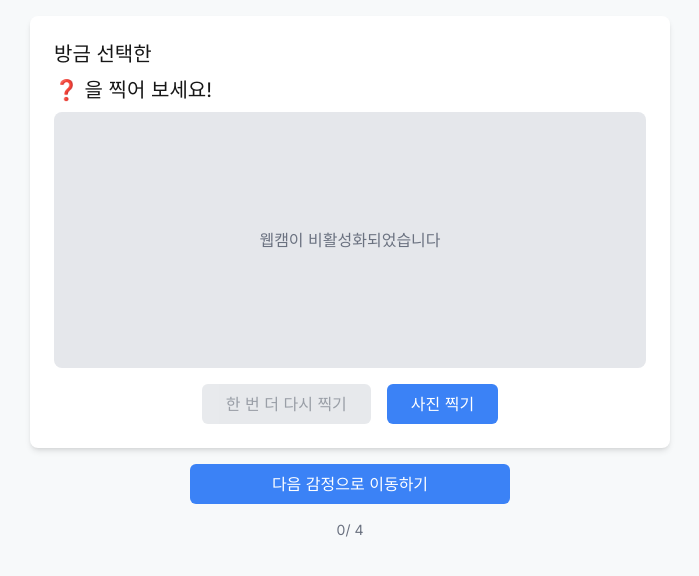
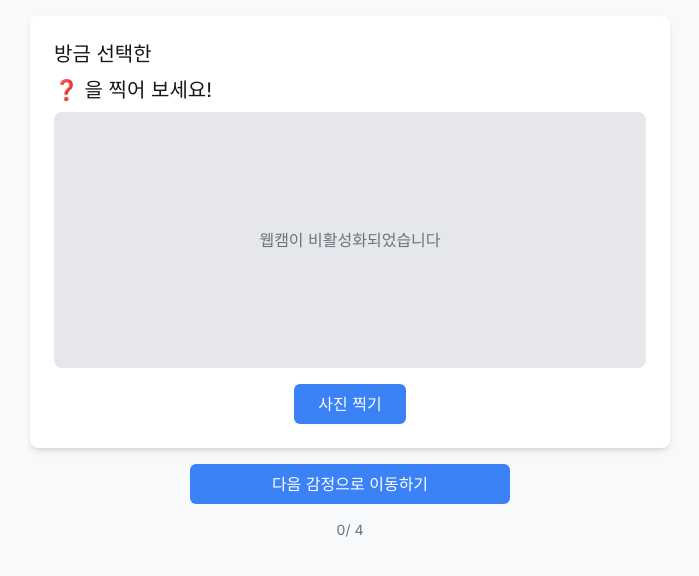
Before and after one commit to tinon1004/LookNLearn, a Next.js app: page /main/step2 in a window 1280 px wide. Shown: the top 576 px of the page, without its empty margins (290-989 px from the left). Built offline with nearby package versions, Linux system fonts and the light colour scheme; no server answers.

Commit message:
Refactor: change retake photo button

```diff
--- a/src/app/main/step1/EmotionData.ts
+++ b/src/app/main/step1/EmotionData.ts
@@ -33,7 +33,7 @@ export const imageData: ImageData[] = [
     description: '친구와 말다툼을 하고 있습니다. 어떤 표정을 짓고 있을까요?'
   },
   {
-    src: '/img/emotion/happy.png',
+    src: '/img/emotion/happy1.png',
     correctEmotion: '행복한, 좋은 표정',
     description: '친구의 생일파티에 초대 되었고 친구가 생일 케이크를 불고 있습니다. 어떤 표정을 짓고 있을까요?'
   },
--- a/src/app/main/step2/LearningStep2Content.tsx
+++ b/src/app/main/step2/LearningStep2Content.tsx
@@ -21,6 +21,7 @@ export default function LearningStep2Content() {
   const [error, setError] = useState<string | null>(null);
   const [isLoading, setIsLoading] = useState<boolean>(false);
   const [result, setResult] = useState<AnalysisResult | null>(null);
+  const [attemptCount, setAttemptCount] = useState<number>(0);
   const videoRef = useRef<HTMLVideoElement>(null);
   const streamRef = useRef<MediaStream | null>(null);
 
@@ -96,15 +97,22 @@ export default function LearningStep2Content() {
           setError('이미지 업로드 중 오류가 발생했습니다.');
         } finally {
           setIsLoading(false);
+          setAttemptCount(prevCount => prevCount + 1);
         }
       }
     }
   }, []);
 
-  const retakePhoto = () => {
-    setImageSrc(null);
-    setResult(null);
-    startWebcam();
+  const handleCaptureClick = () => {
+    if (attemptCount < 2) {
+      if (imageSrc) {
+        setImageSrc(null);
+        setResult(null);
+        startWebcam();
+      } else {
+        captureAndUpload();
+      }
+    }
   };
 
   useEffect(() => {
@@ -146,20 +154,13 @@ export default function LearningStep2Content() {
             </div>
           )}
         </div>
-        <div className="flex justify-center space-x-4">
+        <div className="flex justify-center">
           <button
-            onClick={retakePhoto}
-            disabled={!imageSrc || isLoading}
-            className="bg-gray-300 text-gray-700 px-6 py-2 rounded-md disabled:opacity-50"
-          >
-            한 번 더 다시 찍기
-          </button>
-          <button
-            onClick={captureAndUpload}
-            disabled={isLoading || !!imageSrc}
+            onClick={handleCaptureClick}
+            disabled={isLoading || attemptCount >= 2}
             className="bg-blue-500 text-white px-6 py-2 rounded-md disabled:opacity-50"
           >
-            {isLoading ? '처리 중...' : '사진 찍기'}
+            {isLoading ? '처리 중...' : imageSrc ? '한 번 더 찍기' : '사진 찍기'}
           </button>
         </div>
       </div>
```
Also changed, not shown: public/img/emotion/happy.png (deleted), public/img/emotion/happy1.png (added).
